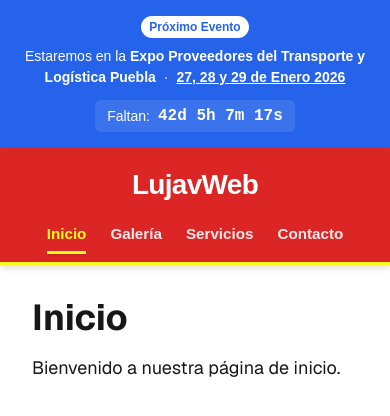
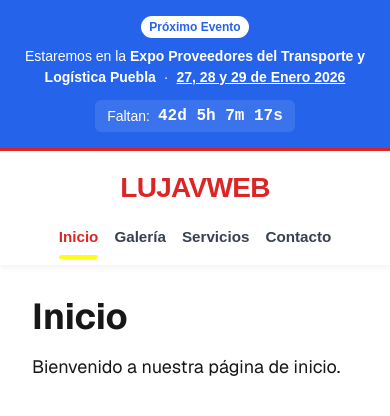
Before and after one commit to TransportesLujav/newlujav, a Next.js app: page / in a window 390 px wide. Shown: the top 416 px of the page. Built offline with nearby package versions, Linux system fonts and the light colour scheme.

Commit message:
Refine navbar: White bg, Red accents, Yellow highlights

```diff
--- a/src/components/navbar.css
+++ b/src/components/navbar.css
@@ -2,61 +2,62 @@
   display: flex;
   justify-content: space-between;
   align-items: center;
-  padding: 1.25rem 4rem;
-  background-color: #DC2626; /* Professional Red */
-  border-bottom: 4px solid #FFFB1F; /* Yellow Accent */
+  padding: 1rem 4rem;
+  background-color: #ffffff;
+  border-top: 5px solid #DC2626; /* Brand Red Top Border */
   position: sticky;
   top: 0;
   z-index: 50;
   transition: all 0.3s ease;
-  box-shadow: 0 4px 6px -1px rgba(0, 0, 0, 0.1);
+  box-shadow: 0 4px 6px -1px rgba(0, 0, 0, 0.05);
 }
 
 .navbar-logo {
   font-size: 1.75rem;
-  font-weight: 800;
-  color: #FFFFFF; /* White text on Red */
+  font-weight: 900;
+  color: #DC2626; /* Brand Red */
   text-decoration: none;
   letter-spacing: -0.025em;
   display: flex;
   align-items: center;
   gap: 0.5rem;
+  text-transform: uppercase;
 }
 
 .navbar-links {
   display: flex;
-  gap: 2.5rem;
+  gap: 2rem;
   list-style: none;
   margin: 0;
   padding: 0;
+  align-items: center;
 }
 
 .navbar-link {
   text-decoration: none;
-  color: #FFFFFF; /* White text */
+  color: #374151; /* Dark Gray for readability */
   font-weight: 600;
   font-size: 1rem;
   padding: 0.5rem 0;
   position: relative;
   transition: color 0.3s ease;
-  opacity: 0.9;
 }
 
+/* Yellow Underline Effect */
 .navbar-link::after {
   content: '';
   position: absolute;
   width: 0;
-  height: 3px;
-  bottom: -4px;
+  height: 4px;
+  bottom: -6px;
   left: 0;
-  background-color: #FFFB1F; /* Yellow Underline */
+  background-color: #FFFB1F; /* Brand Yellow */
   transition: width 0.3s ease;
-  box-shadow: 0 1px 2px rgba(0,0,0,0.1);
+  border-radius: 2px;
 }
 
 .navbar-link:hover {
-  color: #FFFB1F; /* Yellow on hover */
-  opacity: 1;
+  color: #DC2626; /* Red on hover */
 }
 
 .navbar-link:hover::after {
@@ -64,13 +65,37 @@
 }
 
 .navbar-link.active {
-  color: #FFFB1F; /* Yellow for active */
-  opacity: 1;
+  color: #DC2626;
 }
 
 .navbar-link.active::after {
   width: 100%;
-  background-color: #FFFB1F;
+}
+
+/* Call to Action Button (Last Link - Contacto) */
+.navbar-links li:last-child .navbar-link {
+  background-color: #DC2626;
+  color: #FFFB1F;
+  padding: 0.6rem 1.5rem;
+  border-radius: 9999px;
+  transition: all 0.3s ease;
+  box-shadow: 0 4px 6px rgba(220, 38, 38, 0.2);
+}
+
+.navbar-links li:last-child .navbar-link::after {
+  display: none; /* No underline for button */
+}
+
+.navbar-links li:last-child .navbar-link:hover {
+  background-color: #b91c1c; /* Darker Red */
+  color: #ffffff;
+  transform: translateY(-2px);
+  box-shadow: 0 6px 8px rgba(220, 38, 38, 0.3);
+}
+
+.navbar-links li:last-child .navbar-link.active {
+  background-color: #b91c1c;
+  color: #ffffff;
 }
 
 @media (max-width: 768px) {
@@ -78,16 +103,33 @@
     padding: 1rem 1.5rem;
     flex-direction: column;
     gap: 1rem;
+    border-top: 3px solid #DC2626;
   }
 
   .navbar-links {
     width: 100%;
     justify-content: center;
-    gap: 1.5rem;
+    gap: 1rem;
     flex-wrap: wrap;
   }
 
   .navbar-link {
     font-size: 0.95rem;
   }
+
+  /* Disable button style on mobile for simpler layout */
+  .navbar-links li:last-child .navbar-link {
+    background-color: transparent;
+    color: #374151;
+    padding: 0.5rem 0;
+    border-radius: 0;
+    box-shadow: none;
+  }
+
+  .navbar-links li:last-child .navbar-link:hover {
+    background-color: transparent;
+    color: #DC2626;
+    transform: none;
+    box-shadow: none;
+  }
 }
```
